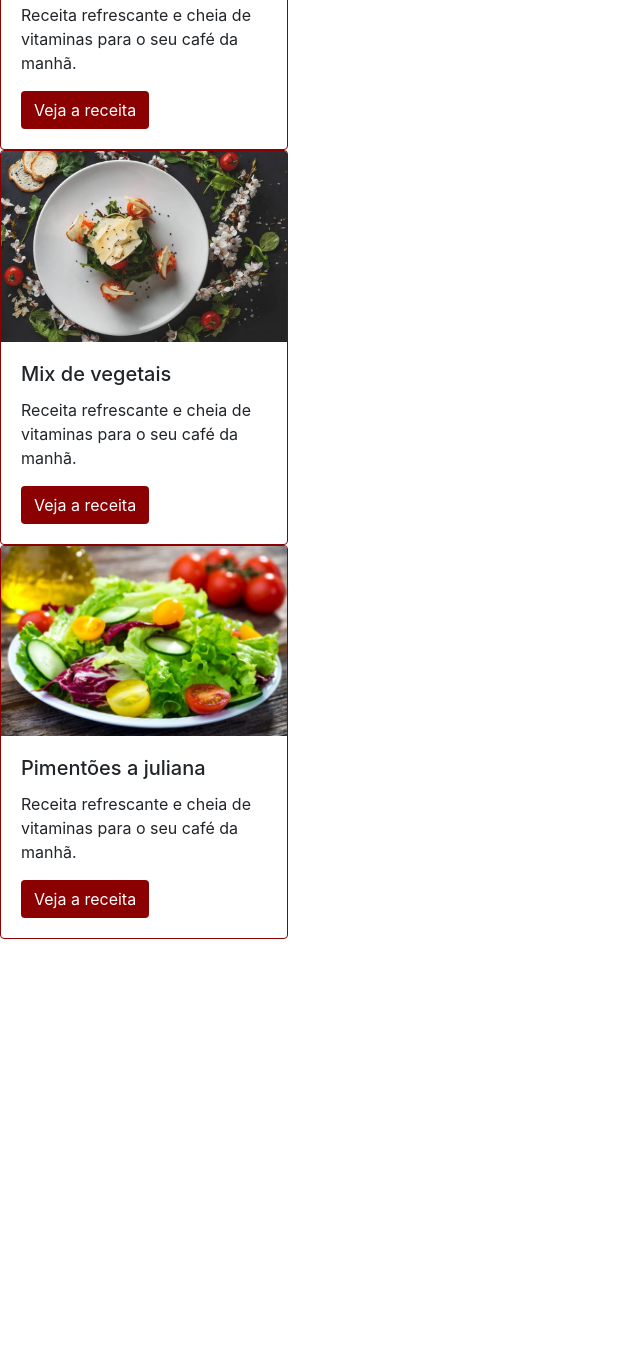
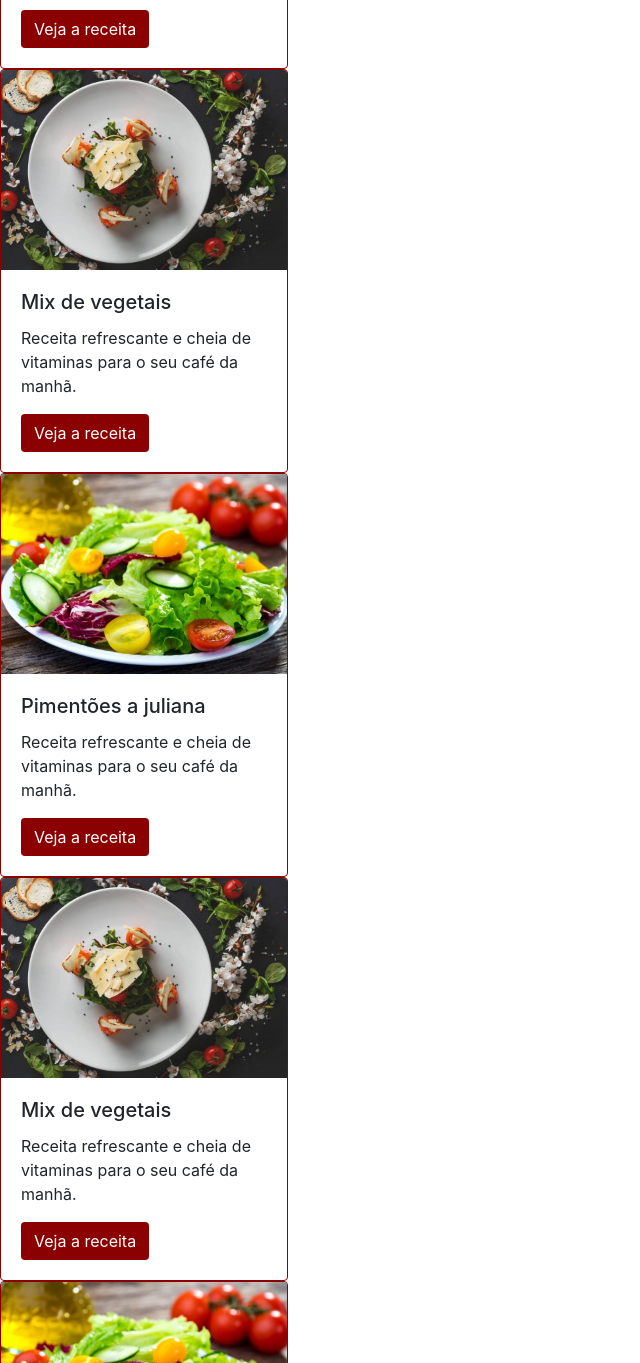
Before and after one commit to Ljuniorcode/landingPage_bootStrap, a plain HTML site: page index.html in a window 1280 px wide. Shown: the part 1437-2800 px from the top of the page, without its empty margins (0-640 px from the left). Before the commit the page ends 2376 px from the top, so only its background shows below. Drawn offline with nearby package versions, Linux system fonts and the light colour scheme.

Commit message:
03 - alterando readme.me, usar article no lugar das divs, melhorar o css

```diff
--- a/index.html
+++ b/index.html
@@ -69,18 +69,20 @@
               <h1 class="fonte-titulo display-4">Alimentos frescos e saudáveis</h1>
             </div>
           </div>
-    </section>
+        </div>
 
-      </div>
         <a class="carousel-control-prev" href="#carouselExampleCaptions" role="button" data-slide="prev">
           <span class="carousel-control-prev-icon" aria-hidden="true"></span>
           <span class="sr-only">Previous</span>
         </a>
+
         <a class="carousel-control-next" href="#carouselExampleCaptions" role="button" data-slide="next">
           <span class="carousel-control-next-icon" aria-hidden="true"></span>
           <span class="sr-only">Next</span>
         </a>
       </div>
+    </section>
+
 
     <section id="titulo">
       <h1 class="text-center fonte-titulo cor-especial pt-5">Receitas para economizar e ganhar saúde</h1>
@@ -89,44 +91,63 @@
     </section>
 
       <section id="receitas">
-        <div class="card borda-cor-especial" style="width: 18rem;">
-          <img src="./img/saladaAbacate.jpg" class="card-img-top" alt="tigela com salada de abacate">
+        <article class="card borda-cor-especial card-largura">
+          <img src="./img/saladaAbacate.jpg" class="card-img-top card-posicao-imagem" alt="tigela com salada de abacate">
           <div class="card-body">
             <h5 class="card-title">Tigela de abacate</h5>
             <p class="card-text">Receita refrescante e cheia de vitaminas para o seu café da manhã.</p>
             <a href="#" class="btn botao-cor-especial">Veja a receita</a>
           </div>
-        </div>
+        </article>
 
-
-        <div class="card borda-cor-especial" style="width: 18rem;">
-          <img src="./img/salada1.jpg" class="card-img-top" alt="Salada de kiwi">
+        <article class="card borda-cor-especial card-largura">
+          <img src="./img/salada1.jpg" class="card-img-top card-posicao-imagem" alt="Salada de kiwi">
           <div class="card-body">
             <h5 class="card-title">Salada de kiwi</h5>
             <p class="card-text">Receita refrescante e cheia de vitaminas para o seu café da manhã.</p>
             <a href="#" class="btn botao-cor-especial">Veja a receita</a>
           </div>
-        </div>
+        </article>
 
-        <div class="card borda-cor-especial" style="width: 18rem;">
-          <img src="./img/salada2.jpg" class="card-img-top" alt="Mix de vegetais">
+        <article class="card borda-cor-especial card-largura">
+          <img src="./img/salada2.jpg" class="card-img-top card-posicao-imagem" alt="Mix de vegetais">
           <div class="card-body">
             <h5 class="card-title">Mix de vegetais</h5>
             <p class="card-text">Receita refrescante e cheia de vitaminas para o seu café da manhã.</p>
             <a href="#" class="btn botao-cor-especial">Veja a receita</a>
           </div>
-        </div>
+        </article>
 
-        <div class="card borda-cor-especial" style="width: 18rem;">
-          <img src="./img/salada4.jpg" class="card-img-top" alt="Pimentões a juliana">
+        <article class="card borda-cor-especial card-largura">
+          <img src="./img/salada4.jpg" class="card-img-top card-posicao-imagem" alt="Pimentões a juliana">
           <div class="card-body">
             <h5 class="card-title">Pimentões a juliana</h5>
             <p class="card-text">Receita refrescante e cheia de vitaminas para o seu café da manhã.</p>
             <a href="#" class="btn botao-cor-especial">Veja a receita</a>
           </div>
+        </article>
+
+        <article class="card borda-cor-especial card-largura">
+          <img src="./img/salada2.jpg" class="card-img-top card-posicao-imagem" alt="Mix de vegetais">
+          <div class="card-body">
+            <h5 class="card-title">Mix de vegetais</h5>
+            <p class="card-text">Receita refrescante e cheia de vitaminas para o seu café da manhã.</p>
+            <a href="#" class="btn botao-cor-especial">Veja a receita</a>
           </div>
+        </article>
+
+        <article class="card borda-cor-especial card-largura">
+          <img src="./img/salada4.jpg" class="card-img-top card-posicao-imagem" alt="Pimentões a juliana">
+          <div class="card-body">
+            <h5 class="card-title">Pimentões a juliana</h5>
+            <p class="card-text">Receita refrescante e cheia de vitaminas para o seu café da manhã.</p>
+            <a href="#" class="btn botao-cor-especial">Veja a receita</a>
+          </div>
+        </article>
       </section>
     </main>
+
+    <p>contato: <a href="mailto:email@frutafruto.com.br">contato@frutafruto.com.br</a></p>
 
   <script src="https://code.jquery.com/jquery-3.5.1.slim.min.js"
     integrity="sha384-DfXdz2htPH0lsSSs5nCTpuj/zy4C+OGpamoFVy38MVBnE+IbbVYUew+OrCXaRkfj"
--- a/style.css
+++ b/style.css
@@ -1,3 +1,7 @@
+.card-largura {
+  width: 18rem;
+}
+
 .imagem-carrossel {
   object-fit: cover; /*melhora as imagens*/
   object-position: 0 80%; /*movimenta as propriedades nos eixos x e y*/
@@ -20,3 +24,9 @@
 .borda-cor-especial {
   border-color: darkred;
 }
+
+.card-posicao-imagem {
+  object-fit: cover; /*melhora as imagens*/
+  /* object-position: 0 80%;  */
+  height: 200px;
+}
```
Also changed, not shown: 1 other file. Lines whose indentation alone changed are shown as unchanged.
